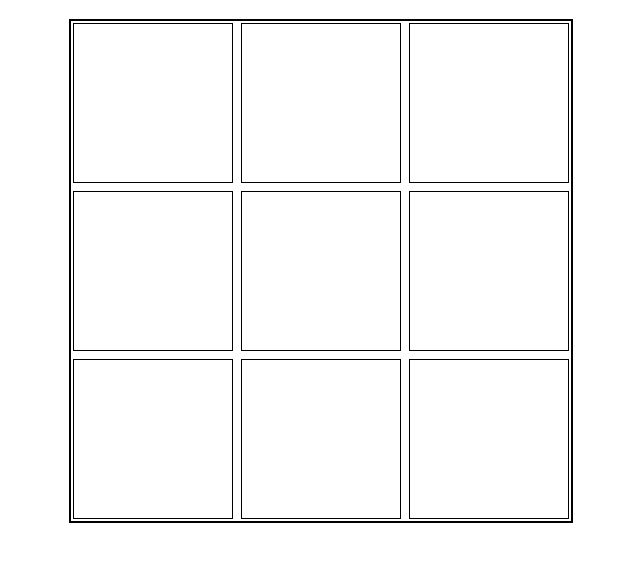
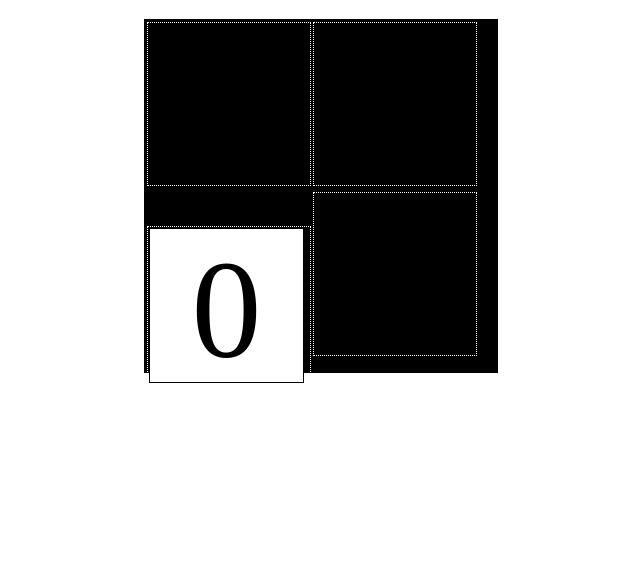
Before and after one commit to andrewdallas1/tile_game, a plain HTML site: page index.html in a window 1280 px wide. Shown: the part 61-622 px from the top of the page, without its empty margins (319-959 px from the left). Drawn offline with Linux system fonts and the light colour scheme.

Commit message:
add board, cell, and game functionality

```diff
--- a/index.html
+++ b/index.html
@@ -5,27 +5,19 @@
   <title>TILE GAME</title>
 
   <link rel="stylesheet" href="styles/style.css">
-  <script type="text/javascript" src="src/cells.js"></script>
 </head>
 <body>
   <h1>TILE GAME</h1>
-  <main>
-    <div class="row">
-      <div id="cell1"></div>
-      <div id="cell2"></div>
-      <div id="cell3"></div>
+  <div id="wrapper">
+  </div>
+    <!-- <div class="row">
     </div>
     <div class="row">
-      <div id="cell4"></div>
-      <div id="cell5"></div>
-      <div id="cell6"></div>
     </div>
     <div class="row">
-      <div id="cell7"></div>
-      <div id="cell8"></div>
-      <div id="cell9"></div>
-    </div>
-  </main>
-
+    </div> -->
+<script type="text/javascript" src="src/cells.js"></script>
+<script type="text/javascript" src="src/board.js"></script>
+<script type="text/javascript" src="src/game.js"></script>
 </body>
 </html>
--- a/src/board.js
+++ b/src/board.js
@@ -1,3 +1,50 @@
 class Board {
+  constructor(value){
+    this.value = value;
+  }
+
+  makeBoard(value) {
+    //this.cellBoard = new Cell(8);
+    //this.cellBoard.makeCell(8);
+    for(let i = 0; i < this.value; i++){
+      //let cell = new Cell(value);
+      //cell.makeCell();
+      let wrapper = document.querySelector('#wrapper');
+      let wrapDivs = document.createElement('div');
+      wrapDivs.setAttribute('id', i)
+      wrapDivs.setAttribute('class', 'wrapDiv');
+
+      wrapper.appendChild(wrapDivs);
+      //wrapDivs.appendChild(cell);
+    }
+
+
+  }
+  fillBoard() {
+      //let wrapDivs = document.createElement('div');
+      let boardDivs = document.getElementsByClassName('wrapDiv');
+
+
+      for(let i = 0; i < boardDivs.length -1 ; i++) {
+        let cell = new Cell(3);
+        //let boardDivs[i] = true;
+        let j = Math.floor(Math.random()*4);
+
+      //console.log(cell);
+      if(boardDivs[j].children.length === 0){
+        boardDivs[j].appendChild(cell.makeCell(i));
+        boardDivs[i] = false;
+        //console.log(boardDivs);
+        //wrapDivs.appendChild(cell);
+      } else {
+        i = i - 1;
+      }
+      }
+    }
 
 }
+
+ // let board = new Board(9);
+
+ // board.makeBoard(9);
+ // board.fillBoard();
--- a/src/cells.js
+++ b/src/cells.js
@@ -1,16 +1,28 @@
-class Cells {
+class Cell {
   constructor(value) {
     this.value = value;
 
   }
-    makeCell() {
-      for(let i = 0; i < this.value.length; i++){
-        document.getElementsByClassName('.row div').innerHTML = 'i';
-      }
+    makeCell(i) {
+
+      //console.log('trying to make cell');
+      //for(let i = 1; i < this.value; i++){
+        //let wrapper = document.querySelector('#wrapper');
+        //let wrapDivs = document.createElement('div');
+        let cellDiv = document.createElement('div');
+        //wrapDivs.setAttribute('class', 'wrapDiv');
+        cellDiv.setAttribute('class', 'cell');
+        cellDiv.setAttribute('id', i)
+
+        cellDiv.innerHTML = i;
+        console.log(cellDiv);
+        return cellDiv;
+        //wrapper.appendChild(wrapDivs);
+        //wrapDivs.appendChild(cellDiv);
+
     }
-}
+ }
 
+ // let newCell = new Cell(9);
 
-let newCells = new Cells(7);
-
-newCells.makeCell(7);
+ // newCell.makeCell();
--- a/src/game.js
+++ b/src/game.js
@@ -1,6 +1,83 @@
 class Game {
   constructor(value) {
     this.value = value;
+
   }
-  function()
-}
+  startGame() {
+    let board = new Board(4);
+
+    board.makeBoard();
+    board.fillBoard();
+
+  }
+  findEmpty(){
+    let boardDivs = document.getElementsByClassName('wrapDiv');
+    for(let i = 0; i < boardDivs.length; i++) {
+      if (boardDivs[i].children.length === 0){
+        var emptyDiv = boardDivs[i];
+        return emptyDiv;
+      }
+      console.log(emptyDiv);
+    }
+  }
+
+
+  clickMove(findEmpty) {
+    let numDivs = document.getElementsByClassName('cell');
+    //console.log(numDivs);
+     let boardDivs = document.getElementsByClassName('wrapDiv');
+    //let emptyBoard = document.querySelector('boardDivs.children.length === 0')
+    //console.log(boardDivs[0].children.length);
+    // for(let i = 0; i < boardDivs.length; i++) {
+    //   if (boardDivs[i].children.length === 0){
+    //     var emptyDiv = boardDivs[i];
+    //   }
+    //   console.log(emptyDiv);
+    // }
+    for(let i = 0; i < boardDivs.length; i++) {
+      if (boardDivs[i].children.length === 0){
+        var emptyDiv = boardDivs[i];
+      };
+      console.log(emptyDiv);
+    };
+
+
+     for(let i = 0; i < boardDivs.length - 1; i++) {
+        let numDivs = document.getElementsByClassName('cell');
+          numDivs[i].addEventListener('click', function() {
+            console.log(numDivs[i]);
+
+          let clickedParent = (numDivs[i].parentNode);
+          console.log(numDivs[i]);
+          console.log(clickedParent)
+          var clickedNum = numDivs[i];
+          emptyDiv.appendChild(clickedNum);
+
+          emptyDiv = clickedParent;
+           console.log(numDivs[i]);
+
+          console.log(emptyDiv);
+
+
+
+
+      });
+          //emptyFunc();
+          //emptyDiv = this.findEmpty();
+
+      };
+        //var emptyDiv = this.findEmpty();
+
+  };
+    winner() {
+
+
+    }
+    //}
+  };
+
+
+let game1 = new Game();
+game1.startGame();
+game1.findEmpty();
+game1.clickMove();
--- a/styles/style.css
+++ b/styles/style.css
@@ -2,20 +2,32 @@ h1 {
   text-align: center;
 }
 
-main {
+#wrapper {
   border: 2px solid black;
-  height: 500px;
-  width: 500px;
+  height: 350px;
+  width: 350px;
   margin: 0 auto;
+  background-color: #000;
 }
 
-.row div {
+.cell {
   border: 1px solid black;
   box-sizing: border-box;
   display: inline-block;
-  height: 160px;
-  margin: 2px 2px;
+  height: 155px;
+  margin: 1px 1px;
   max-width: 166px;
-  width: 160px;
+  width: 155px;
   left: 3px;
+  background-color: #fff;
+  text-align: center;
+  font-size: 140px;
 }
+.wrapDiv {
+  position: relative;
+  margin: 1px;
+  display: inline-block;
+  height: 162px;
+  width: 162px;
+  border: 1px dotted white;
+}
```
